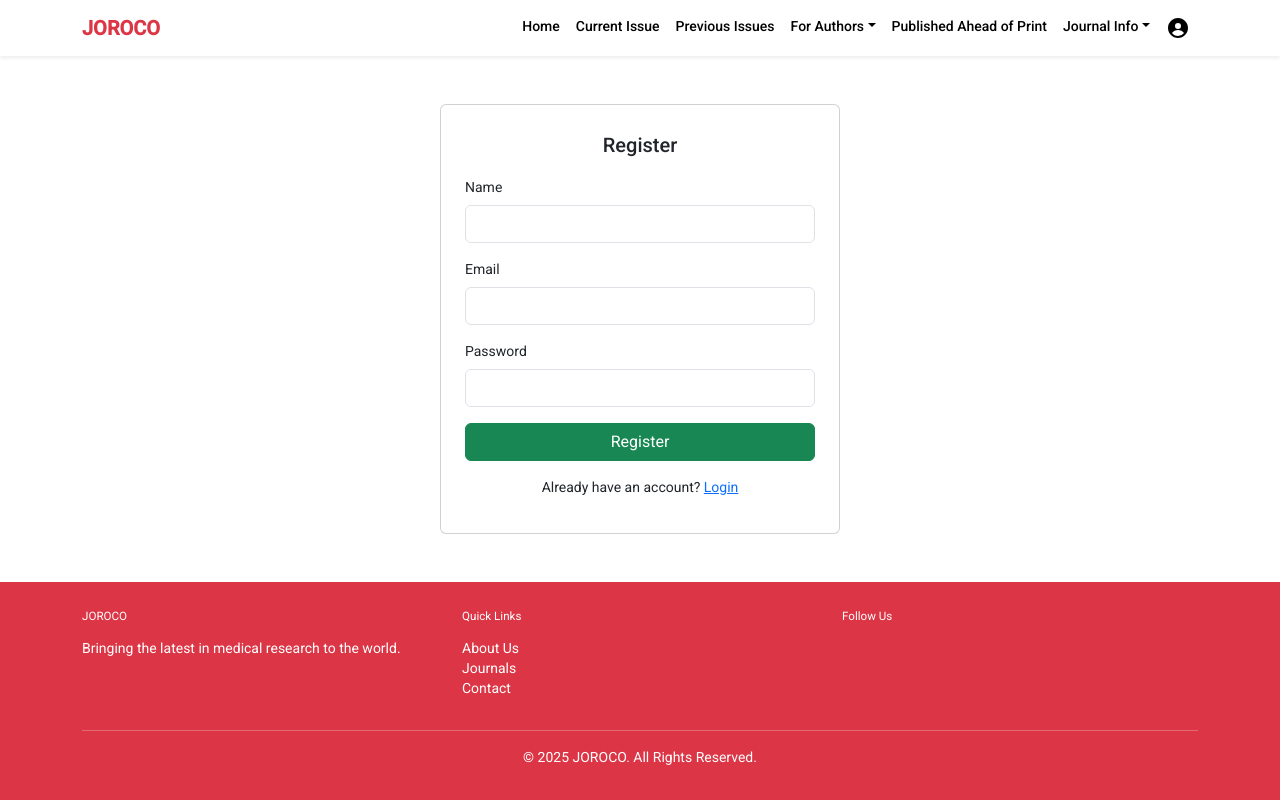
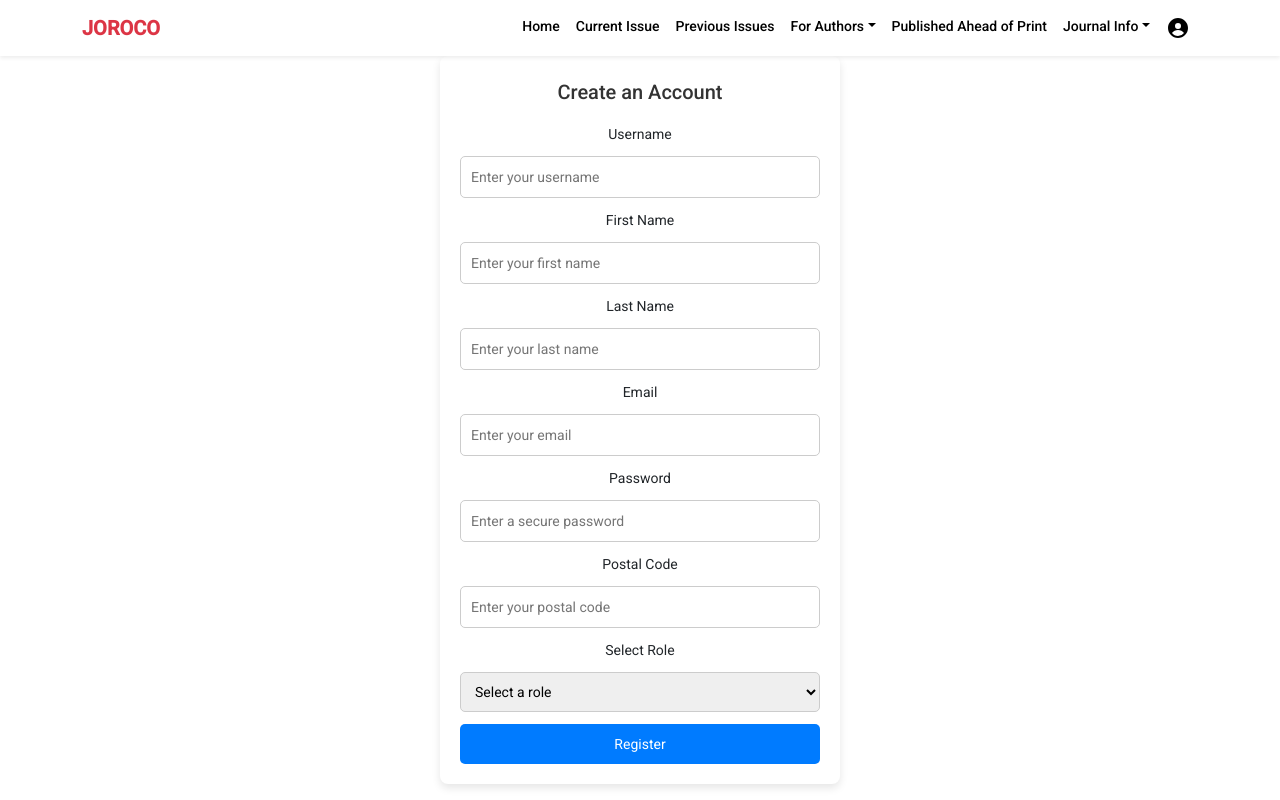
Before and after one commit to shubham0730/journals-frontend, an Angular app: page /register in a window 1280 px wide. Shown: the top 800 px of the page. Built offline with nearby package versions, Linux system fonts and the light colour scheme.

Commit message:
Login and register wired

```diff
--- a/src/app/authentication/login-page/login-page.component.html
+++ b/src/app/authentication/login-page/login-page.component.html
@@ -1,14 +1,14 @@
 <div class="container mt-5 d-flex justify-content-center">
     <div class="card p-4" style="max-width: 400px; width: 100%;">
       <h2 class="text-center">Login</h2>
-      <form (ngSubmit)="onLogin()">
+      <form (ngSubmit)="login()">
         <div class="mb-3">
           <label for="email" class="form-label">Email</label>
-          <input type="email" class="form-control" name="email" required>
+          <input type="email" class="form-control" name="email" required [(ngModel)]="userEmail">
         </div>
         <div class="mb-3">
           <label for="password" class="form-label">Password</label>
-          <input type="password" class="form-control" name="password" required>
+          <input type="password" class="form-control" name="password" required [(ngModel)]="password">
         </div>
         <button type="submit" class="btn btn-primary w-100">Login</button>
       </form>
--- a/src/app/authentication/login-page/login-page.component.ts
+++ b/src/app/authentication/login-page/login-page.component.ts
@@ -1,25 +1,32 @@
 import { Component, OnInit } from '@angular/core';
+import { AuthService } from 'src/app/services/auth.service';
 import { Router } from '@angular/router';
-import { AuthService } from '../auth.service';
 
 @Component({
-  selector: 'app-login-page',
+  selector: 'app-login',
   templateUrl: './login-page.component.html',
   styleUrls: ['./login-page.component.scss']
 })
-export class LoginPageComponent implements OnInit {
-  email = '';
+export class LoginComponent implements OnInit {
+  userEmail = '';
   password = '';
 
-  constructor(private authService: AuthService, private router: Router) { }
+  constructor(private authService: AuthService, private router: Router) {}
 
-  ngOnInit(): void {
+  ngOnInit(): void {}
+
+  login(): void {
+    const credentials = { userEmail: this.userEmail, password: this.password };
+
+    this.authService.login(credentials).subscribe(
+      (response) => {
+        this.authService.storeTokens(response.access_token, response.refresh_token);
+        this.router.navigate(['/']); // Redirect to home screen
+      },
+      (error) => {
+        console.error('Login failed:', error);
+        alert('Invalid email or password');
+      }
+    );
   }
-
-  onLogin() {
-    const user = { email: this.email, role: 'User' };
-    this.authService.login();
-
-  }
-
 }
--- a/src/app/authentication/register/register.component.html
+++ b/src/app/authentication/register/register.component.html
@@ -1,21 +1,32 @@
-<div class="container mt-5 d-flex justify-content-center">
-    <div class="card p-4" style="max-width: 400px; width: 100%;">
-      <h2 class="text-center">Register</h2>
-      <form (ngSubmit)="onRegister()">
-        <div class="mb-3">
-          <label for="name" class="form-label">Name</label>
-          <input type="text" class="form-control" name="name" required>
-        </div>
-        <div class="mb-3">
-          <label for="email" class="form-label">Email</label>
-          <input type="email" class="form-control" name="email" required>
-        </div>
-        <div class="mb-3">
-          <label for="password" class="form-label">Password</label>
-          <input type="password" class="form-control" name="password" required>
-        </div>
-        <button type="submit" class="btn btn-success w-100">Register</button>
-      </form>
-      <p class="mt-3 text-center">Already have an account? <a routerLink="/login">Login</a></p>
-    </div>
-  </div>
+<div class="register-container">
+  <h2>Create an Account</h2>
+
+  <form (submit)="onRegister()" class="register-form">
+
+    <label for="username">Username</label>
+    <input type="text" id="username" [(ngModel)]="username" name="username" required placeholder="Enter your username">
+
+    <label for="firstName">First Name</label>
+    <input type="text" id="firstName" [(ngModel)]="firstName" name="firstName" required placeholder="Enter your first name">
+
+    <label for="lastName">Last Name</label>
+    <input type="text" id="lastName" [(ngModel)]="lastName" name="lastName" required placeholder="Enter your last name">
+
+    <label for="email">Email</label>
+    <input type="email" id="email" [(ngModel)]="email" name="email" required placeholder="Enter your email">
+
+    <label for="password">Password</label>
+    <input type="password" id="password" [(ngModel)]="password" name="password" required placeholder="Enter a secure password">
+
+    <label for="postalCode">Postal Code</label>
+    <input type="text" id="postalCode" [(ngModel)]="postalCode" name="postalCode" placeholder="Enter your postal code">
+
+    <label for="role">Select Role</label>
+    <select id="role" [(ngModel)]="role" name="role" required>
+      <option value="" disabled selected>Select a role</option>
+      <option *ngFor="let r of roles" [value]="r">{{ r.charAt(0) + r.slice(1).toLowerCase() }}</option>
+    </select>
+
+    <button type="submit" class="register-btn">Register</button>
+  </form>
+</div>
--- a/src/app/authentication/register/register.component.scss
+++ b/src/app/authentication/register/register.component.scss
@@ -0,0 +1,39 @@
+.register-container {
+    max-width: 400px;
+    margin: auto;
+    padding: 20px;
+    background: #ffffff;
+    border-radius: 8px;
+    box-shadow: 0px 4px 8px rgba(0, 0, 0, 0.1);
+    text-align: center;
+  }
+
+  h2 {
+    color: #333;
+  }
+
+  .register-form {
+    display: flex;
+    flex-direction: column;
+    gap: 12px;
+  }
+
+  input, select {
+    width: 100%;
+    padding: 10px;
+    border: 1px solid #ccc;
+    border-radius: 5px;
+  }
+
+  .register-btn {
+    background-color: #007bff;
+    color: white;
+    border: none;
+    padding: 10px;
+    border-radius: 5px;
+    cursor: pointer;
+  }
+
+  .register-btn:hover {
+    background-color: #0056b3;
+  }
--- a/src/app/authentication/register/register.component.ts
+++ b/src/app/authentication/register/register.component.ts
@@ -1,5 +1,5 @@
 import { Component, OnInit } from '@angular/core';
-import { AuthService } from '../auth.service';
+import { AuthService } from 'src/app/services/auth.service';
 import { Router } from '@angular/router';
 
 @Component({
@@ -8,20 +8,45 @@ import { Router } from '@angular/router';
   styleUrls: ['./register.component.scss']
 })
 export class RegisterComponent implements OnInit {
-
-  name = '';
+  username = '';
+  firstName = '';
+  lastName = '';
   email = '';
   password = '';
+  postalCode = '';
+  role = ''; // Default empty role
+
+  roles = ['ADMIN', 'EDITOR', 'REVIEWER', 'AUTHOR']; // Dropdown options
 
   constructor(private authService: AuthService, private router: Router) {}
 
   onRegister() {
-    const user = { name: this.name, email: this.email, role: 'User' };
-    this.authService.login();
-    this.router.navigate(['/profile']);
+    if (!this.role) {
+      alert('Please select a role.');
+      return;
+    }
+
+    const user = {
+      username: this.username,
+      firstName: this.firstName,
+      lastName: this.lastName,
+      email: this.email,
+      password: this.password,
+      postalCode: this.postalCode,
+      role: this.role.toUpperCase() // Ensuring uppercase role
+    };
+
+    this.authService.register(user).subscribe(
+      (response) => {
+        this.authService.storeTokens(response.access_token, response.refresh_token);
+        this.router.navigate(['/']); // Redirect to profile upon success
+      },
+      (error) => {
+        console.error('Registration failed:', error);
+        alert('Registration failed. Please try again.');
+      }
+    );
   }
 
-  ngOnInit(): void {
-  }
-
+  ngOnInit(): void {}
 }
--- a/src/app/login/login.component.ts
+++ b/src/app/login/login.component.ts
@@ -1,4 +1,6 @@
 import { Component, OnInit } from '@angular/core';
+import { AuthService } from 'src/app/services/auth.service';
+import { Router } from '@angular/router';
 
 @Component({
   selector: 'app-login',
@@ -6,10 +8,26 @@ import { Component, OnInit } from '@angular/core';
   styleUrls: ['./login.component.scss']
 })
 export class LoginComponent implements OnInit {
+  userEmail = '';
+  password = '';
 
-  constructor() { }
+  constructor(private authService: AuthService, private router: Router) {}
 
-  ngOnInit(): void {
+  ngOnInit(): void {}
+
+  login(): void {
+    const credentials = { userEmail: this.userEmail, password: this.password };
+
+    this.authService.login(credentials).subscribe(
+      (response) => {
+        console.log('Login successful:', response);
+        localStorage.setItem('token', response.access_token); // Store JWT token
+        this.router.navigate(['/']); // Redirect to home screen
+      },
+      (error) => {
+        console.error('Login failed:', error);
+        alert('Invalid email or password');
+      }
+    );
   }
-
 }
--- /dev/null
+++ b/src/app/services/auth.interceptor.ts
@@ -0,0 +1,18 @@
+import { Injectable } from '@angular/core';
+import { HttpInterceptor, HttpRequest, HttpHandler } from '@angular/common/http';
+
+@Injectable()
+export class AuthInterceptor implements HttpInterceptor {
+  intercept(req: HttpRequest<any>, next: HttpHandler) {
+    const token = sessionStorage.getItem('access_token');
+
+    if (token) {
+      const cloned = req.clone({
+        setHeaders: { Authorization: `Bearer ${token}` }
+      });
+      return next.handle(cloned);
+    }
+
+    return next.handle(req);
+  }
+}
--- /dev/null
+++ b/src/app/services/auth.service.ts
@@ -0,0 +1,46 @@
+import { Injectable } from '@angular/core';
+import { HttpClient,HttpHeaders  } from '@angular/common/http';
+import { Observable } from 'rxjs';
+
+@Injectable({
+  providedIn: 'root',
+})
+export class AuthService {
+  private apiUrl = 'http://localhost:8081/auth'; // Your Spring Boot API Base URL
+
+  constructor(private http: HttpClient) {}
+
+  // Register User
+  register(user: any): Observable<any> {
+    const headers = new HttpHeaders({
+      'Content-Type': 'application/json'
+    });
+
+    return this.http.post(`${this.apiUrl}/register`, user, { headers});
+  }
+
+  // Login User
+  login(credentials: any): Observable<any> {
+    const headers = new HttpHeaders({
+      'Content-Type': 'application/json'
+    });
+    return this.http.post(`${this.apiUrl}/login`, credentials,{ headers, withCredentials: true });
+  }
+
+  storeTokens(accessToken: string, refreshToken: string) {
+    sessionStorage.setItem('access_token', accessToken);
+    sessionStorage.setItem('refresh_token', refreshToken);
+  }
+
+  getAccessToken(): string | null {
+    return sessionStorage.getItem('access_token');
+  }
+
+  getRefreshToken(): string | null {
+    return sessionStorage.getItem('refresh_token');
+  }
+
+  logout() {
+    sessionStorage.clear(); // Clear tokens on logout
+  }
+}
```
Also changed, not shown: src/app/app-routing.module.ts (+4 -3 lines), src/app/app.module.ts (+11 -8 lines), 2 other files (tests, documents, lock files or other folders).
